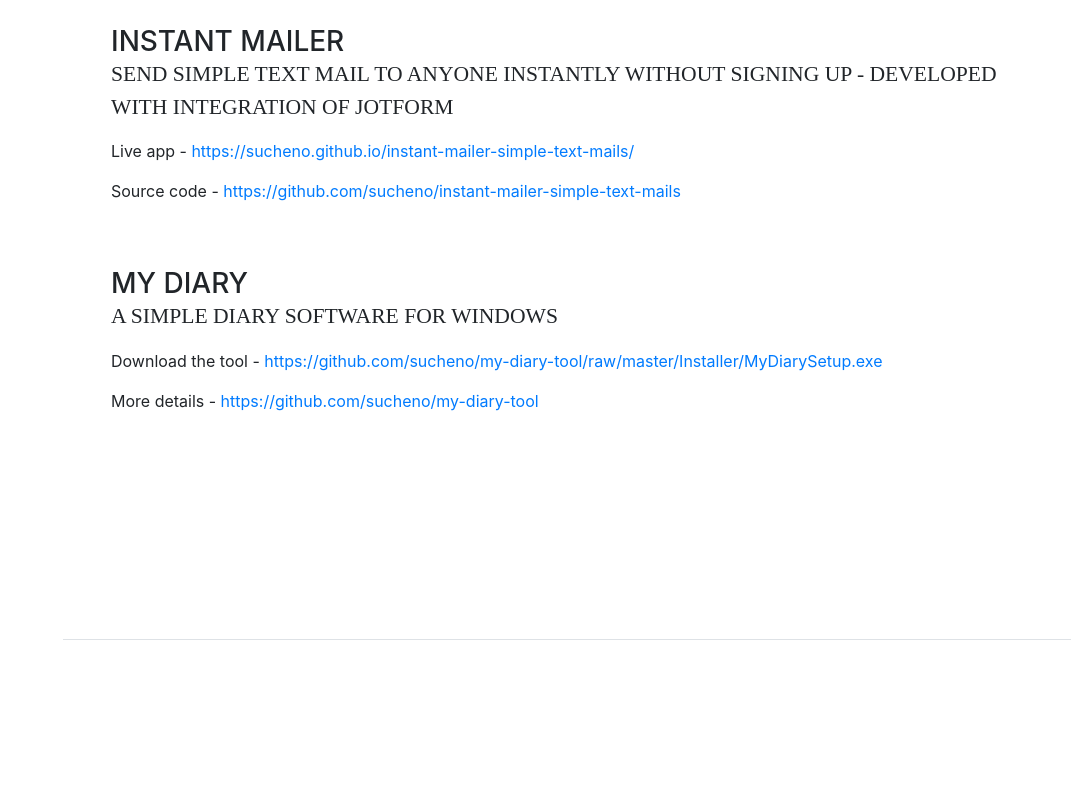
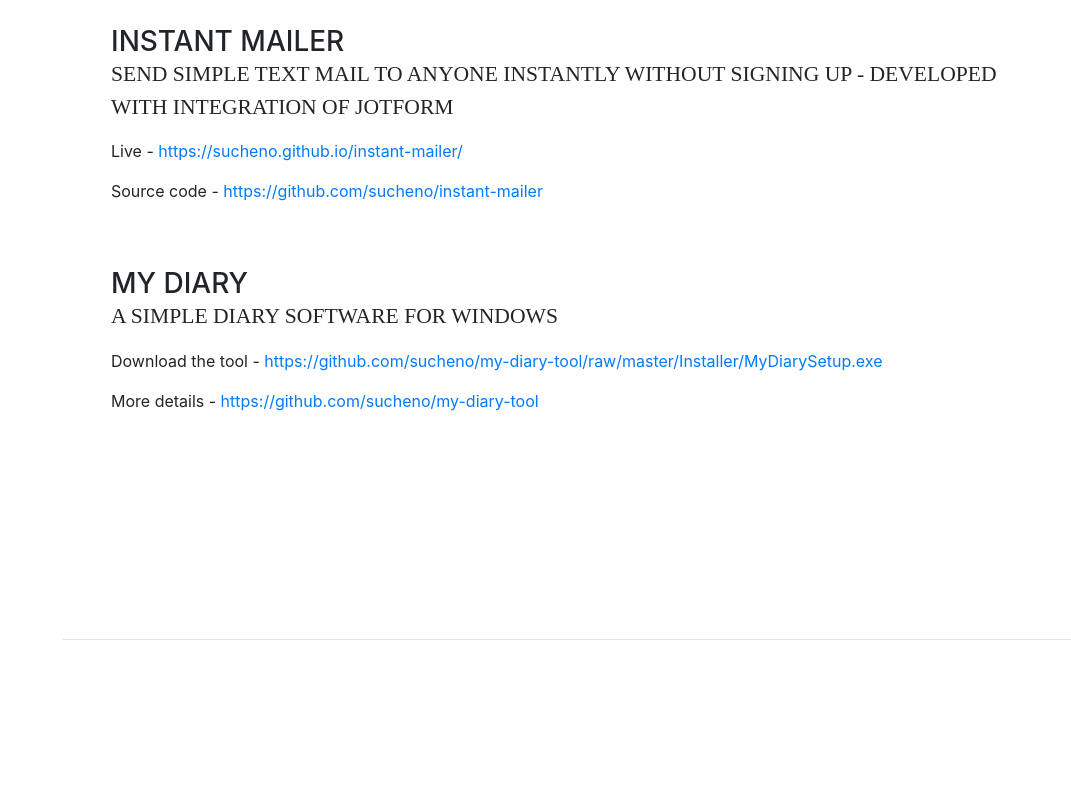
Before and after one commit to sucheno/sucheno.github.io, a website with bundled scripts: page index.html in a window 1280 px wide. Shown: the part 960-1760 px from the top of the page, without its empty margins (209-1280 px from the left). Built offline with nearby package versions, Linux system fonts and the light colour scheme; a web font is replaced by a local one.

Commit message:
link changes

```diff
--- a/index.html
+++ b/index.html
@@ -110,8 +110,8 @@
             <div class="resume-content mr-auto">
               <h3 class="mb-0">Instant Mailer</h3>
               <div class="subheading mb-3">Send simple text mail to anyone instantly without signing up - Developed with integration of JotForm</div>
-               <p>Live app - <a href="https://sucheno.github.io/instant-mailer-simple-text-mails/"> https://sucheno.github.io/instant-mailer-simple-text-mails/</a></p>
-              <p>Source code - <a href="https://github.com/sucheno/instant-mailer-simple-text-mails"> https://github.com/sucheno/instant-mailer-simple-text-mails</a></p>
+               <p>Live - <a href="https://sucheno.github.io/instant-mailer/"> https://sucheno.github.io/instant-mailer/</a></p>
+              <p>Source code - <a href="https://github.com/sucheno/instant-mailer"> https://github.com/sucheno/instant-mailer</a></p>
             </div>
           </div>
 
```
